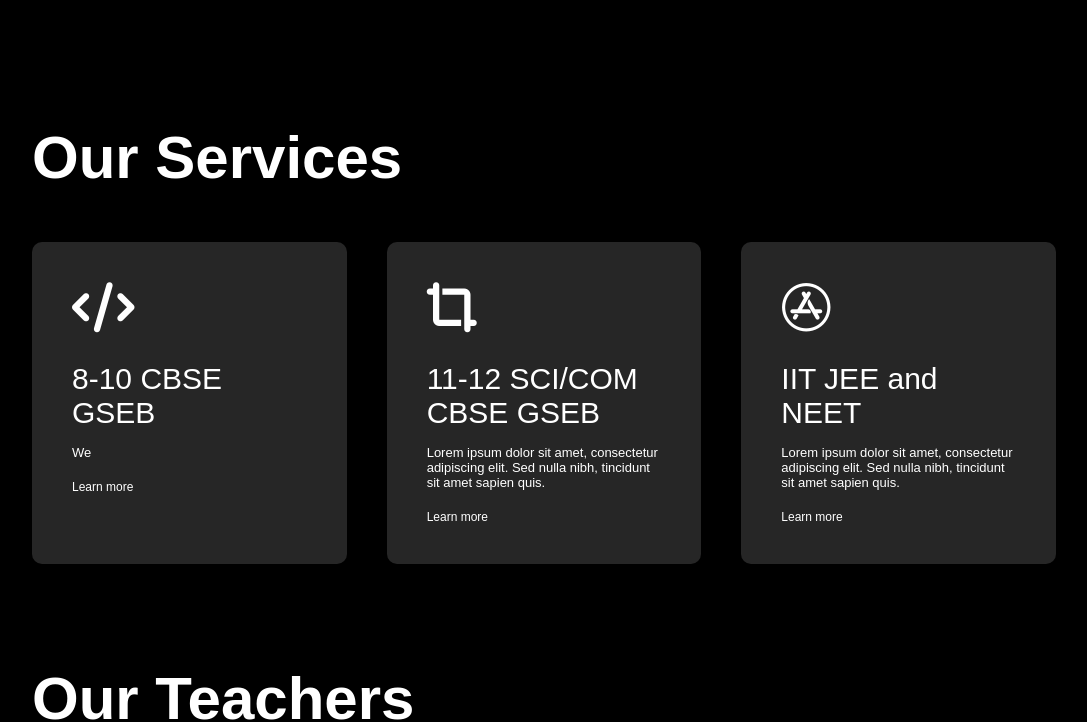
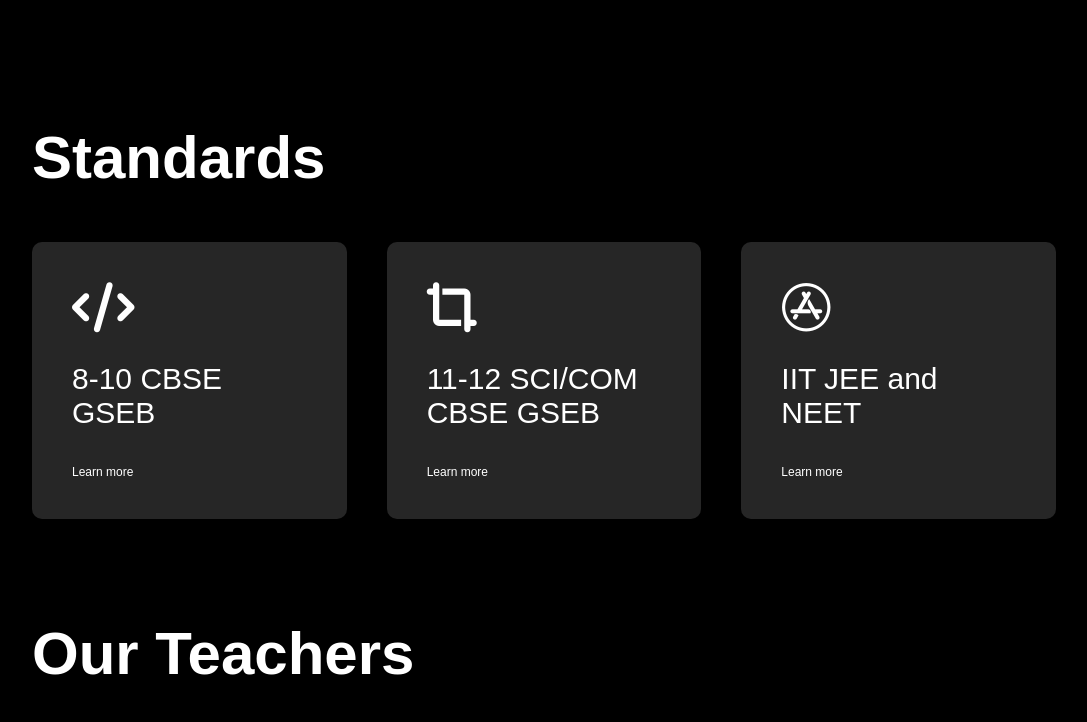
Before and after one commit to Vishwas1726/TSPT, a plain HTML site: page index.html in a window 1280 px wide. Shown: the part 1280-2002 px from the top of the page, without its empty margins (96-1183 px from the left). Drawn offline with Linux system fonts and the light colour scheme.

Commit message:
index.html

```diff
--- a/index.html
+++ b/index.html
@@ -74,25 +74,25 @@
 <!-- ---------services---------------- -->
 <div id="services">
     <div class="container">
-        <h1 class="sub-title">Our Services</h1>
+        <h1 class="sub-title">Standards</h1>
         <div class="services-list">
             <div>
                 <i class="fas fa-code"></i>
                 <h2>8-10 CBSE GSEB</h2>
-                <p>We </p>
+                <p></p>
                 <a href="#">Learn more</a>
             </div>
             <div>
                 <i class="fas fa-crop-alt"></i>
                 <h2>11-12 SCI/COM CBSE GSEB
                 </h2>
-                <p>Lorem ipsum dolor sit amet, consectetur adipiscing elit. Sed nulla nibh, tincidunt sit amet sapien quis.</p>
+                <p></p>
                 <a href="#">Learn more</a>
             </div>
             <div>
                 <i class="fab fa-app-store"></i>
                 <h2>IIT JEE and NEET</h2>
-                <p>Lorem ipsum dolor sit amet, consectetur adipiscing elit. Sed nulla nibh, tincidunt sit amet sapien quis.</p>
+                <p></p>
                 <a href="#">Learn more</a>
             </div>
         </div>
```
